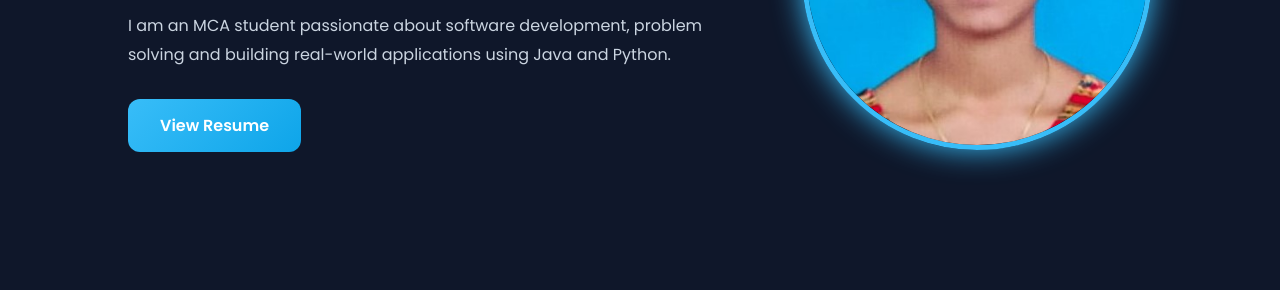
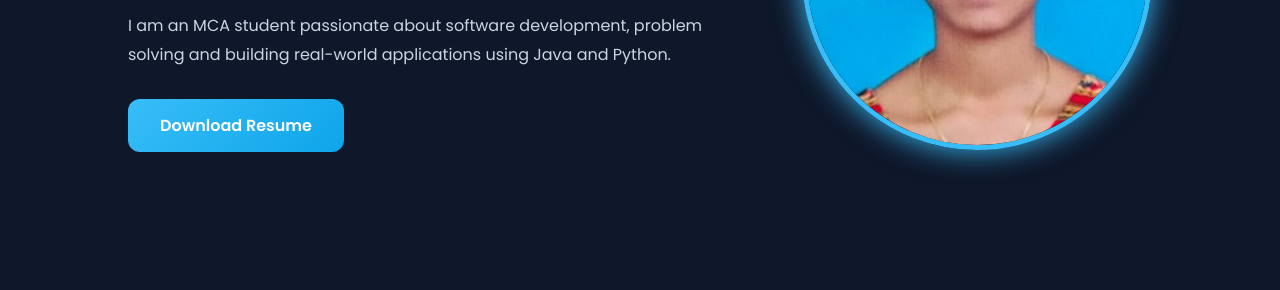
Before and after one commit to Yamininagolu/portfolio, a plain HTML site: page index.html in a window 1280 px wide. Shown: the part 510-800 px from the top of the page. Drawn offline with Linux system fonts and the light colour scheme; files whose address does not match are found by name.

Commit message:
Update index.html

```diff
--- a/index.html
+++ b/index.html
@@ -60,7 +60,7 @@
         </p>
 
         <a href="resume/resume.pdf" download>
-          <button>View Resume</button>
+          <button>Download Resume</button>
         </a>
       </div>
 
```
